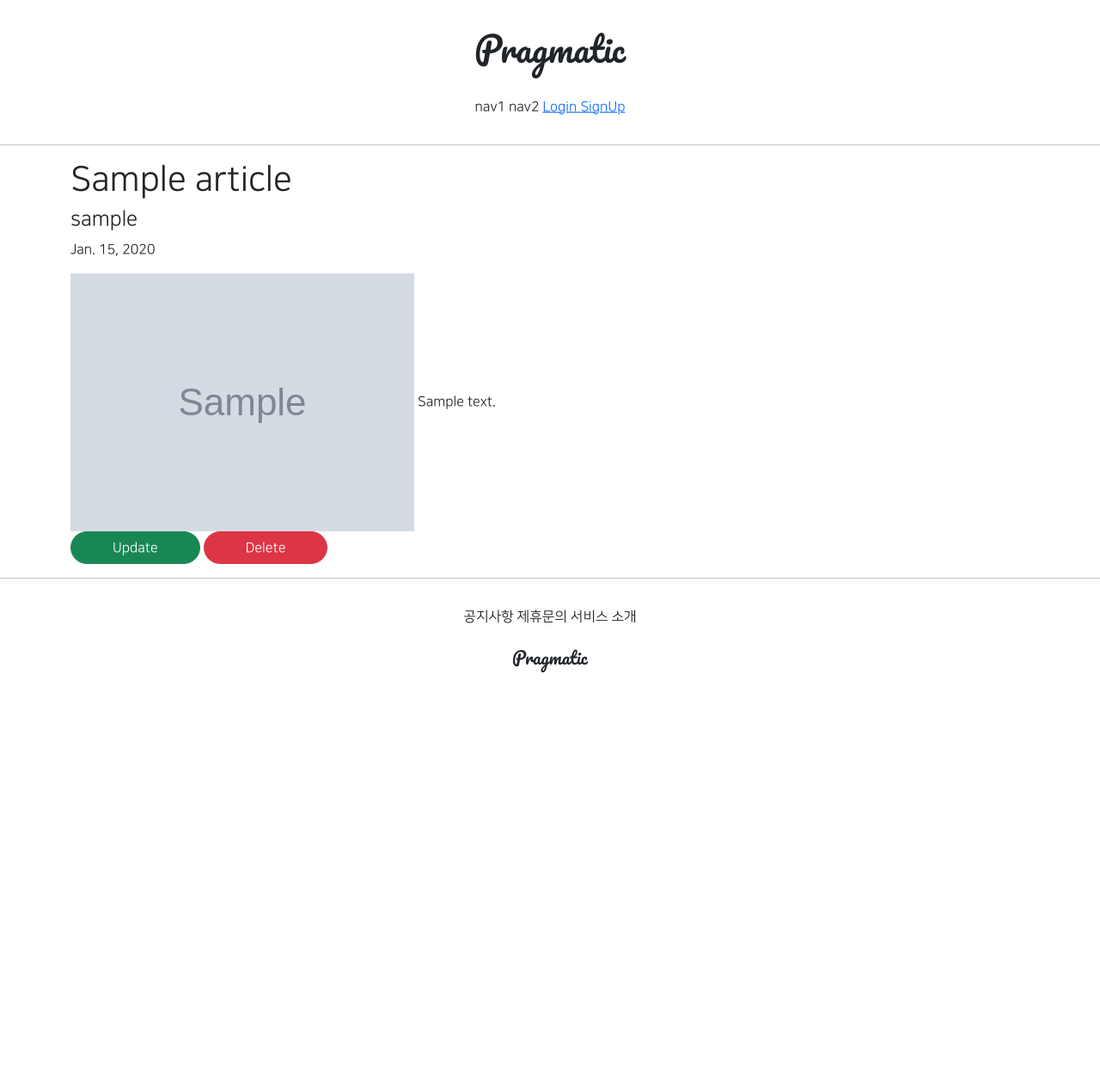
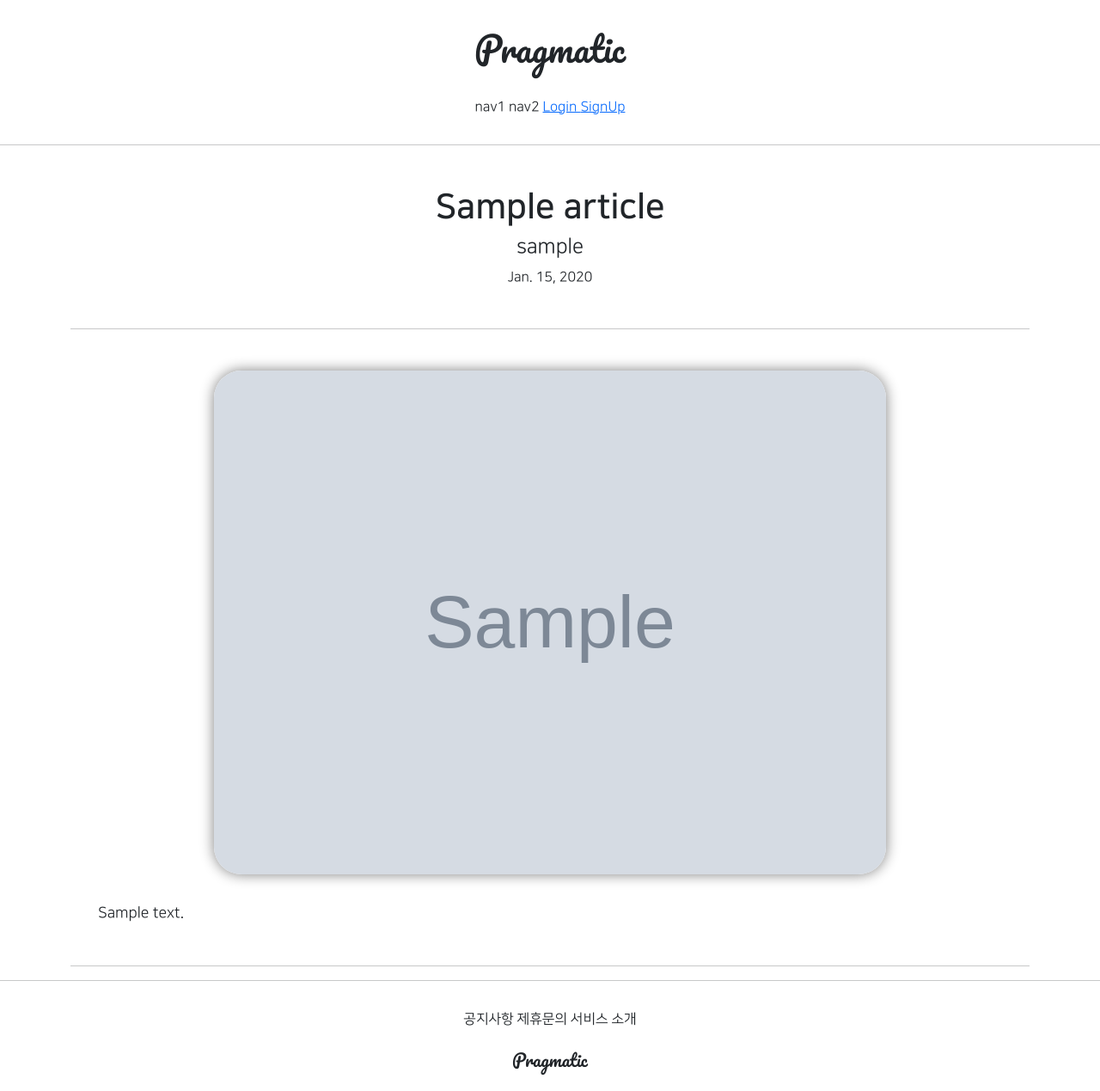
Before and after one commit to hanbitgoun/djangoproject_01, a Django app: page /articles/detail/1 in a window 1280 px wide. Shown: the whole page at 86% size. Before the commit the page ends 782 px from the top, so only its background shows below. Run offline with Django 3.2, Linux system fonts and the light colour scheme; tables that the repository leaves empty hold one stand-in row (values such as "Sample post"); grey boxes marked "Sample" are stand-in pictures; parts of the project's set-up code (start-up, migrations or seed data) failed here and were passed over; some libraries are stand-ins or nearby versions.

Commit message:
20210804_w commit_4

```diff
--- a/articleapp/templates/articleapp/detail.html
+++ b/articleapp/templates/articleapp/detail.html
@@ -2,18 +2,26 @@
 
 {% block content %}
 
-    <div class="container">
+    <div class="container text-center">
 
-        <div>
+        <div class="my-5">
             {# 제목 / 글쓴이 / 날짜 #}
-            <h1>{{ target_article.title }}</h1>
+            <h1 class="NNS_B">{{ target_article.title }}</h1>
             <h4>{{ target_article.writer.profile.nickname }}</h4>
             <p>{{ target_article.created_at }}</p>
         </div>
-        <div>
+        <hr>
+        <div class="my-5">
             {# 게시글 내용 #}
-            <img src="{{ target_article.image.url }}" alt="">
-            {{ target_article.content }}
+            <img src="{{ target_article.image.url }}"
+                 alt=""
+                 class="article_image">
+
+            <div class="article_content">
+                {{ target_article.content }}
+            </div>
+
+            {% if target_article.writer == user %}
             <div>
                 <a href="{% url 'articleapp:update' pk=target_article.pk %}"
                 class="btn btn-success rounded-pill px-5">
@@ -25,6 +33,11 @@
                     Delete
                 </a>
             </div>
+            {% endif %}
+        </div>
+        <hr>
+        <div>
+            {#  댓글  #}
         </div>
 
     </div>
--- a/static/base.css
+++ b/static/base.css
@@ -43,3 +43,16 @@
 .round_button:hover {
     color: dimgray;
 }
+
+.article_image {
+    border-radius: 2rem;
+    width: 70%;
+    box-shadow: 0 0 1rem grey;
+}
+
+.article_content {
+    font-size: 1.1rem;
+    text-align: left;
+    margin: 2rem;
+
+}
```
